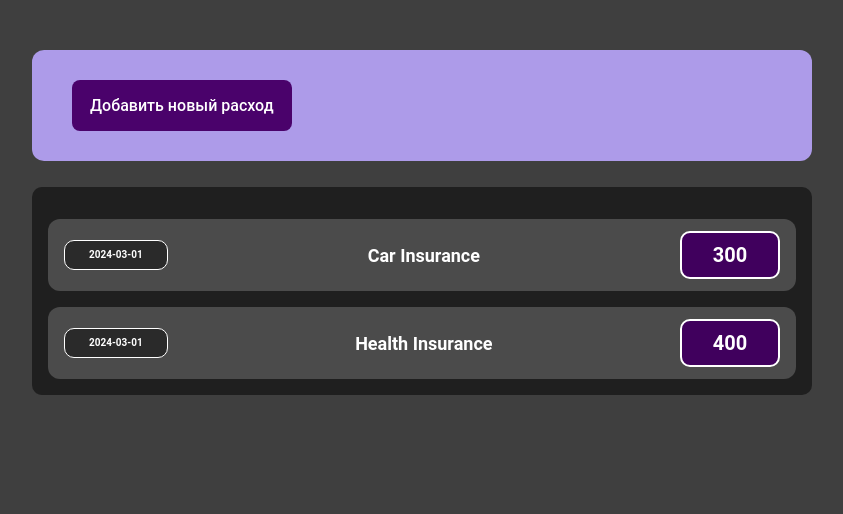
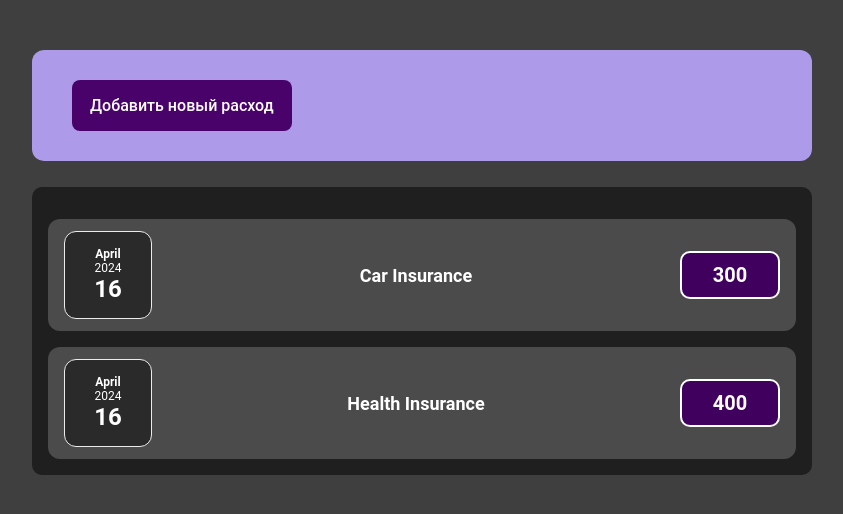
Before and after one commit to BeeworxKenzheSan/expense-app, a React (Vite) app: page / in a window 1280 px wide. Shown: the top 514 px of the page, without its empty margins (218-1061 px from the left). Built offline with nearby package versions, Linux system fonts and the light colour scheme.

Commit message:
create ExpenseDate component

```diff
--- a/src/App.jsx
+++ b/src/App.jsx
@@ -8,14 +8,14 @@ function App() {
       // Страхование автомобилей
       title: "Car Insurance",
       price: 300,
-      date: "2024-03-01",
+      date: new Date(),
       id: "f1",
     },
     {
       // Медицинское страхование
       title: "Health Insurance",
       price: 400,
-      date: "2024-03-01",
+      date: new Date(),
       id: "f2",
     },
   ]);
--- /dev/null
+++ b/src/components/expense-date/ExpenseDate.jsx
@@ -0,0 +1,21 @@
+import PropTypes from "prop-types";
+import css from "./ExpenseDate.module.css";
+
+const ExpenseDate = ({ date }) => {
+  const month = date.toLocaleString("en-US", { month: "long" });
+  const day = date.toLocaleString("en-US", { day: "2-digit" });
+  const year = date.getFullYear();
+  return (
+    <div className={css.expenseDate}>
+      <div className={css.expenseMonth}>{month}</div>
+      <div className={css.expenseDay}>{year}</div>
+      <div className={css.expenseYear}>{day}</div>
+    </div>
+  );
+};
+
+export default ExpenseDate;
+
+ExpenseDate.propTypes = {
+  date: PropTypes.instanceOf(Date),
+};
--- /dev/null
+++ b/src/components/expense-date/ExpenseDate.module.css
@@ -0,0 +1,23 @@
+.expenseDate {
+  display: flex;
+  flex-direction: column;
+  width: 5.5rem;
+  height: 5.5rem;
+  border: 1px solid #ececec;
+  background-color: #2a2a2a;
+  color: white;
+  border-radius: 12px;
+  align-items: center;
+  justify-content: center;
+}
+.expenseMonth {
+  font-size: 0.75rem;
+  font-weight: bold;
+}
+.expenseDay {
+  font-size: 0.75rem;
+}
+.expenseYear {
+  font-size: 1.5rem;
+  font-weight: bold;
+}
--- a/src/components/expense-item/ExpenseItem.jsx
+++ b/src/components/expense-item/ExpenseItem.jsx
@@ -1,10 +1,11 @@
 import PropTypes from "prop-types";
 import css from "./ExpenseItem.module.css";
+import ExpenseDate from "../expense-date/ExpenseDate";
 
 export const ExpenseItem = ({ title, date, price }) => {
   return (
     <div className={css.expenseItemContainer}>
-      <div className={css.expenseItemDate}>{date.toString()}</div>
+      <ExpenseDate date={date} />
       <div className={css.expenseItemTitle}>{title}</div>
       <div className={css.expenseItemPrice}>{price}</div>
     </div>
```
